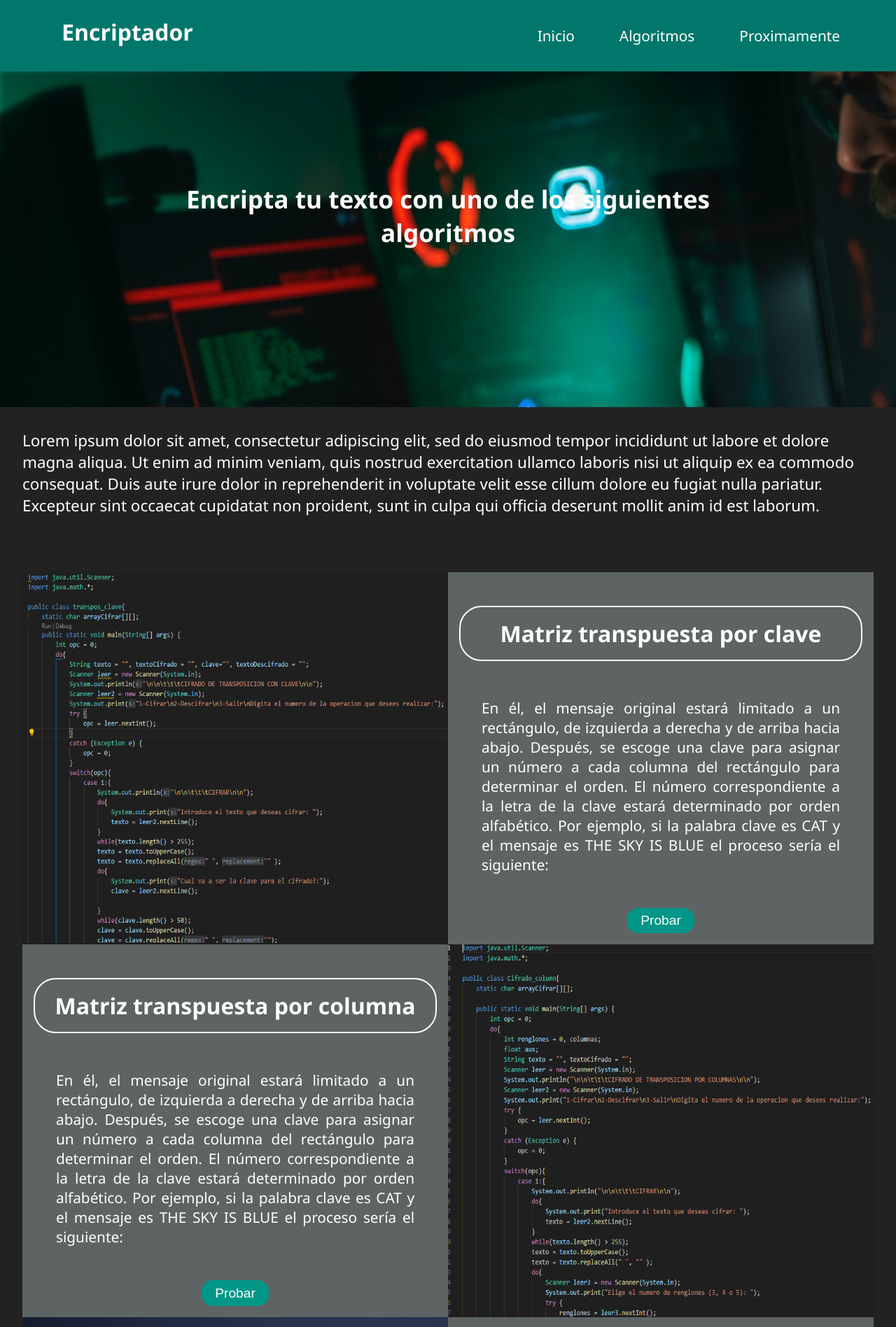
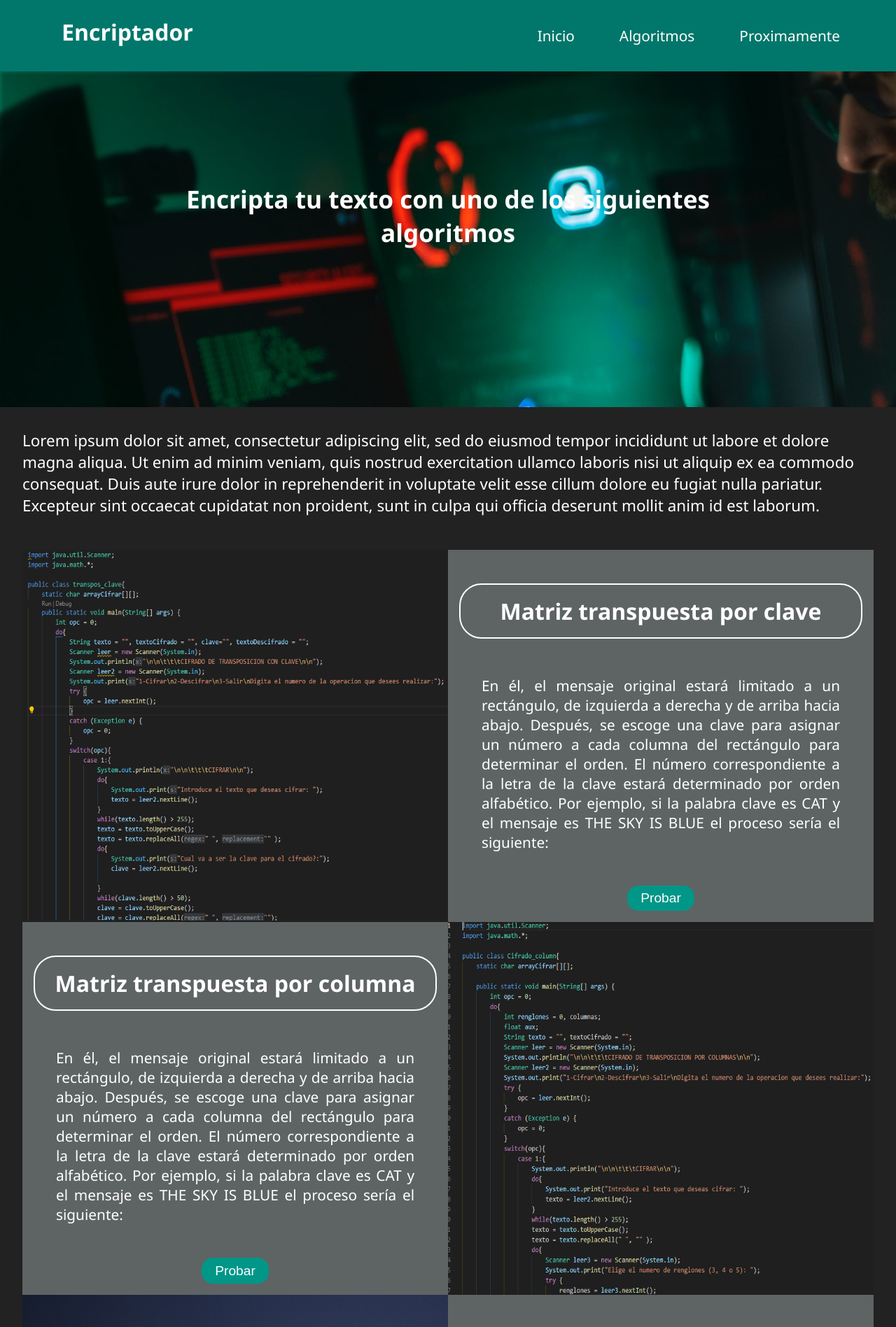
Before and after one commit to DanielMMITM/Text-Encryptor, a React (Vite) app: page / in a window 1280 px wide. Shown: the top 1897 px of the page at 70% size. Built offline with nearby package versions, Linux system fonts and the light colour scheme.

Commit message:
Corrección de etiquetas

```diff
--- a/src/views/Home.jsx
+++ b/src/views/Home.jsx
@@ -18,7 +18,7 @@ export function Home (){
                 </div>
                 <p className='content'>Lorem ipsum dolor sit amet, consectetur adipiscing elit, sed do eiusmod tempor incididunt ut labore et dolore magna aliqua. Ut enim ad minim veniam, quis nostrud exercitation ullamco laboris nisi ut aliquip ex ea commodo consequat. Duis aute irure dolor in reprehenderit in voluptate velit esse cillum dolore eu fugiat nulla pariatur. Excepteur sint occaecat cupidatat non proident, sunt in culpa qui officia deserunt mollit anim id est laborum.</p>
             </header>
-            <body className='body'>
+            <div className='body'>
                 <section className='CardsSection' id='Algorithms'>
                     <CardRight
                         img={ claveImg }
@@ -47,7 +47,7 @@ export function Home (){
                         </CardLeft>
                     </div>
                 </section>
-            </body>
+            </div>
             <footer>
                 <Footer></Footer>
             </footer>
--- a/src/views/TransposClave.jsx
+++ b/src/views/TransposClave.jsx
@@ -12,14 +12,14 @@ export function TransposClave() {
             <header>
                 <NavBar></NavBar>
             </header>
-            <body>
+            <div>
                 <div className="containerTerminal">
                     <Terminal height="332px" name='Algoritmo de transposicion con clave' onInput={terminalInput => <TerminalOutput>{ setTerminalLineData(terminalInput) }</TerminalOutput> }>
                         <TerminalOutput key={"WelcomeText"}>Introduce el texto que deseas encriptar</TerminalOutput>
                         { terminalLineData }
                     </Terminal>
                 </div>
-            </body>
+            </div>
             <footer>
                 <Footer></Footer>
             </footer>
```
